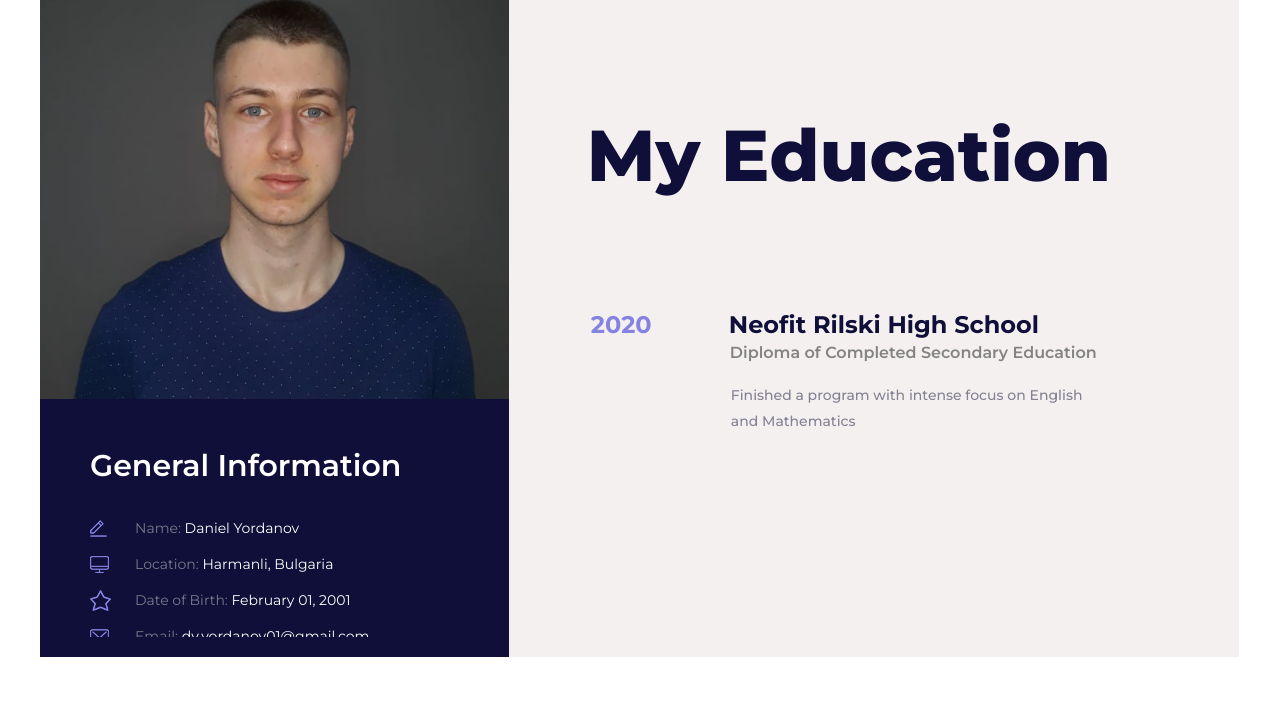
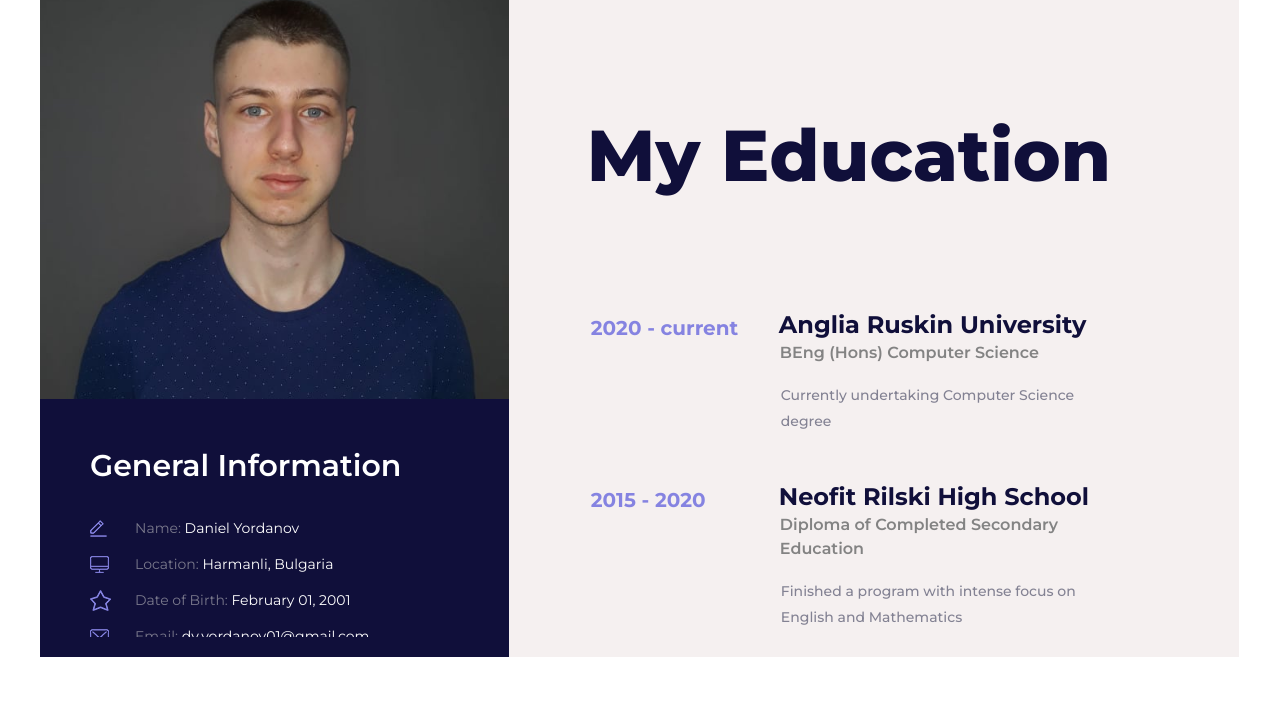
Before and after one commit to DanielJordanov01/personal-portfo, a Python web app: template templates/education.html in a window 1280 px wide. Shown: the part 98-800 px from the top of the page. Run offline with Jinja, Linux system fonts and the light colour scheme; the template is opened without the code that fills it, so the values that code supplies are empty; some libraries are stand-ins or nearby versions.

Commit message:
adjustments

```diff
--- a/index.html
+++ b/index.html
@@ -109,14 +109,14 @@
 			<div class="main_content">
 				<div class="box">
 					<div class="main_title_container d-flex flex-column align-items-start justify-content-end">
-					<div class="main_subtitle">Software Developer & Computer Science Enthusiast</div>
+					<div class="main_subtitle">Web Developer & Computer Science Enthusiast</div>
 					<div class="main_title">Daniel Yordanov</div>
 				</div>
 				<div class="main_content_scroll mCustomScrollbar" data-mcs-theme="minimal-dark">
 					<div class="about_content">
 						<div class="about_title">A Brief Description</div>
 						<div class="about_text">
-							<p>Software Developer with passion for computer science and technology. Great communication skills and problem solving abilities which allow for working in a team and solving tasks quickly and efficiently. Highly interested in the fields of web development and machine learning as well as other computer science areas. Completed various personal projects using many popular technologies. </p>
+							<p>Web Developer with passion for computer science and technology. Great communication skills and problem solving abilities which allow for working in a team and solving tasks quickly and efficiently. Highly interested in the fields of web development and software engineering as well as other computer science areas. Completed various personal projects using many popular technologies. </p>
 						</div>
 
 					</div>
--- a/static/styles/education.css
+++ b/static/styles/education.css
@@ -687,11 +687,11 @@ section
 }
 .edu_year
 {
-	width: 100px;
-	font-size: 24px;
+	width: 150px;
+	font-size: 20px;
 	font-weight: 700;
 	color: #8583e1;
-	line-height: 0.75;
+	line-height: 1.2;
 }
 .edu_image
 {
--- a/templates/education.html
+++ b/templates/education.html
@@ -116,7 +116,21 @@
 
 						<!-- Education Item -->
 						<div class="edu_item d-flex flex-lg-row flex-column align-items-start justfy-content-start">
-							<div><div class="edu_year">2020</div></div>
+							<div><div class="edu_year">2020 - current</div></div>
+							<div class="edu_content">
+								<div class="edu_title_container">
+									<div class="edu_title">Anglia Ruskin University</div>
+									<div class="edu_subtitle">BEng (Hons) Computer Science</div>
+								</div>
+								<div class="edu_text">
+									<p>Currently undertaking Computer Science degree</p>
+								</div>
+							</div>
+						</div>
+
+						<!-- Education Item -->
+						<div class="edu_item d-flex flex-lg-row flex-column align-items-start justfy-content-start">
+							<div><div class="edu_year">2015 - 2020</div></div>
 							<div class="edu_content">
 								<div class="edu_title_container">
 									<div class="edu_title">Neofit Rilski High School</div>
@@ -127,6 +141,8 @@
 								</div>
 							</div>
 						</div>
+
+
 					</div>
 				</div>
 			</div>
--- a/templates/skills.html
+++ b/templates/skills.html
@@ -140,7 +140,7 @@
 									<div class="col-xl-4 col-lg-6 pb_col">
 										<div class="pb_item">
 											<div class="p_bar_title">JavaScript</div>
-											<div id="skill_2_pbar" class="skill_bars" data-perc="0.60" data-name="skill_2_pbar" data-color-start="#ff4646" data-color-end="#ff26d9"></div>
+											<div id="skill_2_pbar" class="skill_bars" data-perc="0.90" data-name="skill_2_pbar" data-color-start="#ff4646" data-color-end="#ff26d9"></div>
 										</div>
 									</div>
 
@@ -148,7 +148,7 @@
 									<div class="col-xl-4 col-lg-6 pb_col">
 										<div class="pb_item">
 											<div class="p_bar_title">Flask</div>
-											<div id="skill_3_pbar" class="skill_bars" data-perc="0.75" data-name="skill_3_pbar" data-color-start="#0054ff" data-color-end="#ff23d3"></div>
+											<div id="skill_3_pbar" class="skill_bars" data-perc="1.00" data-name="skill_3_pbar" data-color-start="#0054ff" data-color-end="#ff23d3"></div>
 										</div>
 									</div>
 
```
